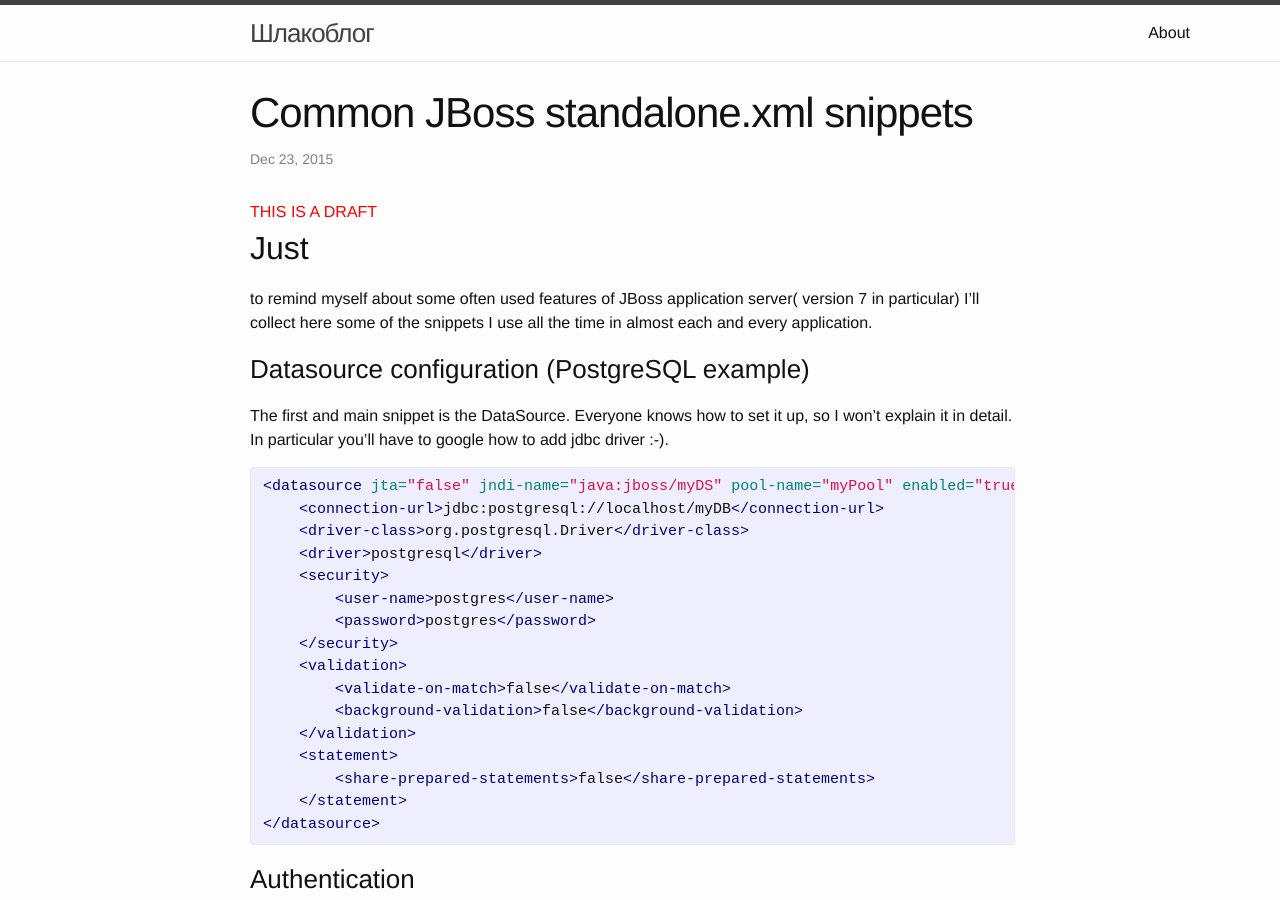
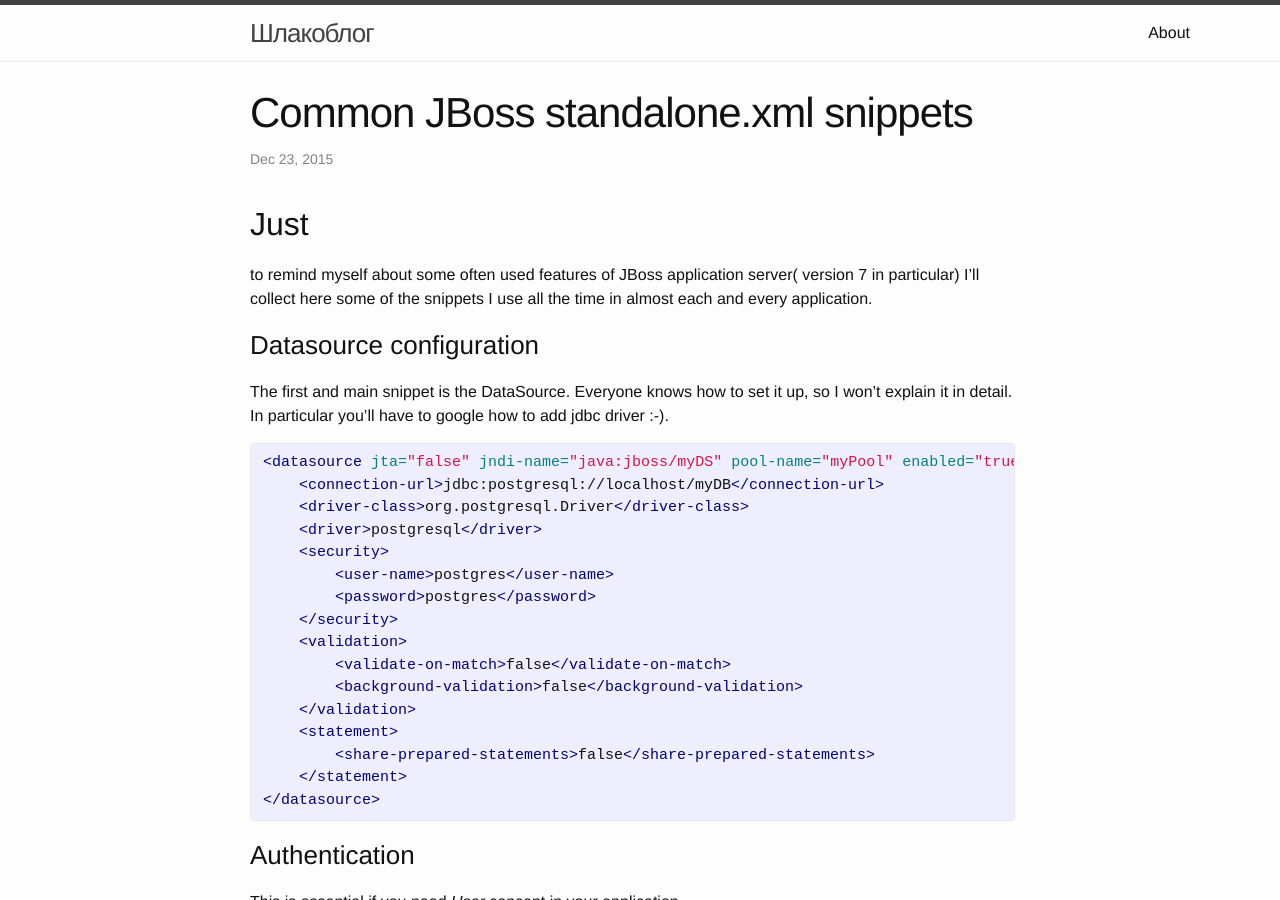
Before and after one commit to alexcom/alexcom.github.io, a Jekyll site: the page built from _posts/2015-12-23-jboss-common-settings.md, in a window 1280 px wide and 900 px high. Built offline with Jekyll 4.4.1, drawn with Linux system fonts in a browser that asks for light colours; comment, search, counter and statistics services are not loaded.

Commit message:
removed draft

```diff
--- a/_posts/2015-12-23-jboss-common-settings.md
+++ b/_posts/2015-12-23-jboss-common-settings.md
@@ -5,13 +5,11 @@
 categories: java JEE JPA
 ---
 
-<font style="color:red">THIS IS A DRAFT</font>
-
 ##Just
 to remind myself about some often used features of JBoss application server( version 7 in particular) I'll collect here some of the snippets I use all the time in almost each and every application.
 
 
-###Datasource configuration (PostgreSQL example)
+###Datasource configuration
 
 The first and main snippet is the DataSource. Everyone knows how to set it up, so I won't explain it in detail. In particular you'll have to google how to add jdbc driver :-).
 
```
